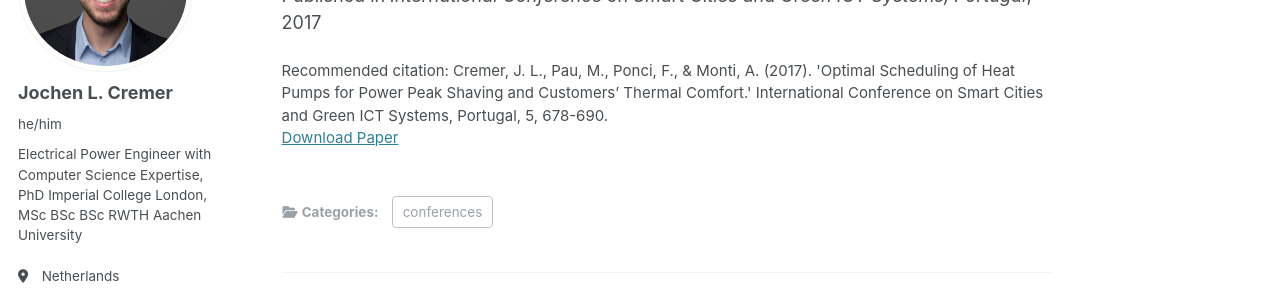
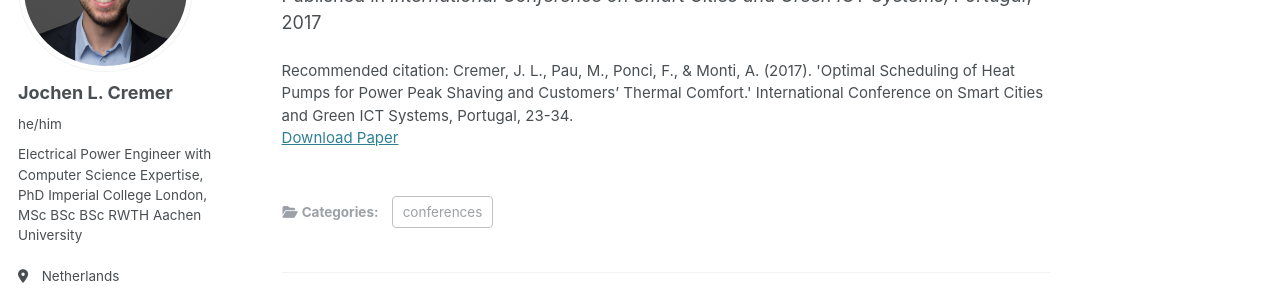
Before and after one commit to JochenC/JochenC.github.io, a Jekyll site: the page built from _publications/2017-04-01-optimal-scheduling-heat-pumps.md, in a window 1280 px wide and 1072 px high. Shown: the part 198-492 px from the top of the window. Built offline with Jekyll 4.4.1, drawn with Linux system fonts in a browser that asks for light colours; some web fonts are replaced.

Commit message:
Update 2017-04-01-optimal-scheduling-heat-pumps.md

```diff
--- a/_publications/2017-04-01-optimal-scheduling-heat-pumps.md
+++ b/_publications/2017-04-01-optimal-scheduling-heat-pumps.md
@@ -7,5 +7,5 @@ excerpt: "This paper presents an optimal scheduling framework for heat pumps aim
 date: 2017-04-01
 venue: "International Conference on Smart Cities and Green ICT Systems, Portugal"
 paperurl: https://www.scitepress.org/PublishedPapers/2017/63058/63058.pdf
-citation: "Cremer, J. L., Pau, M., Ponci, F., & Monti, A. (2017). 'Optimal Scheduling of Heat Pumps for Power Peak Shaving and Customers’ Thermal Comfort.' International Conference on Smart Cities and Green ICT Systems, Portugal, 5, 678-690."
+citation: "Cremer, J. L., Pau, M., Ponci, F., & Monti, A. (2017). 'Optimal Scheduling of Heat Pumps for Power Peak Shaving and Customers’ Thermal Comfort.' International Conference on Smart Cities and Green ICT Systems, Portugal, 23-34."
 ---
```
